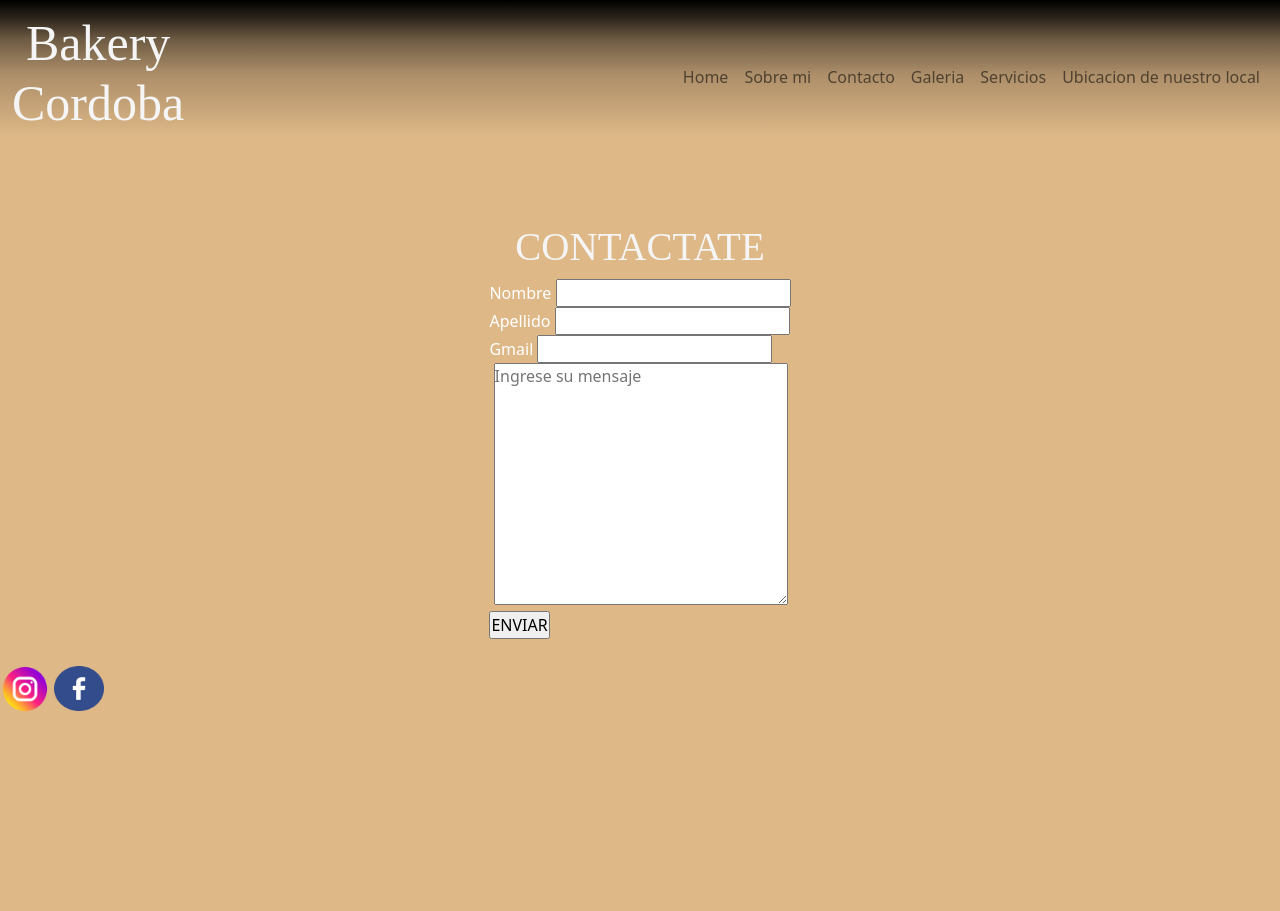
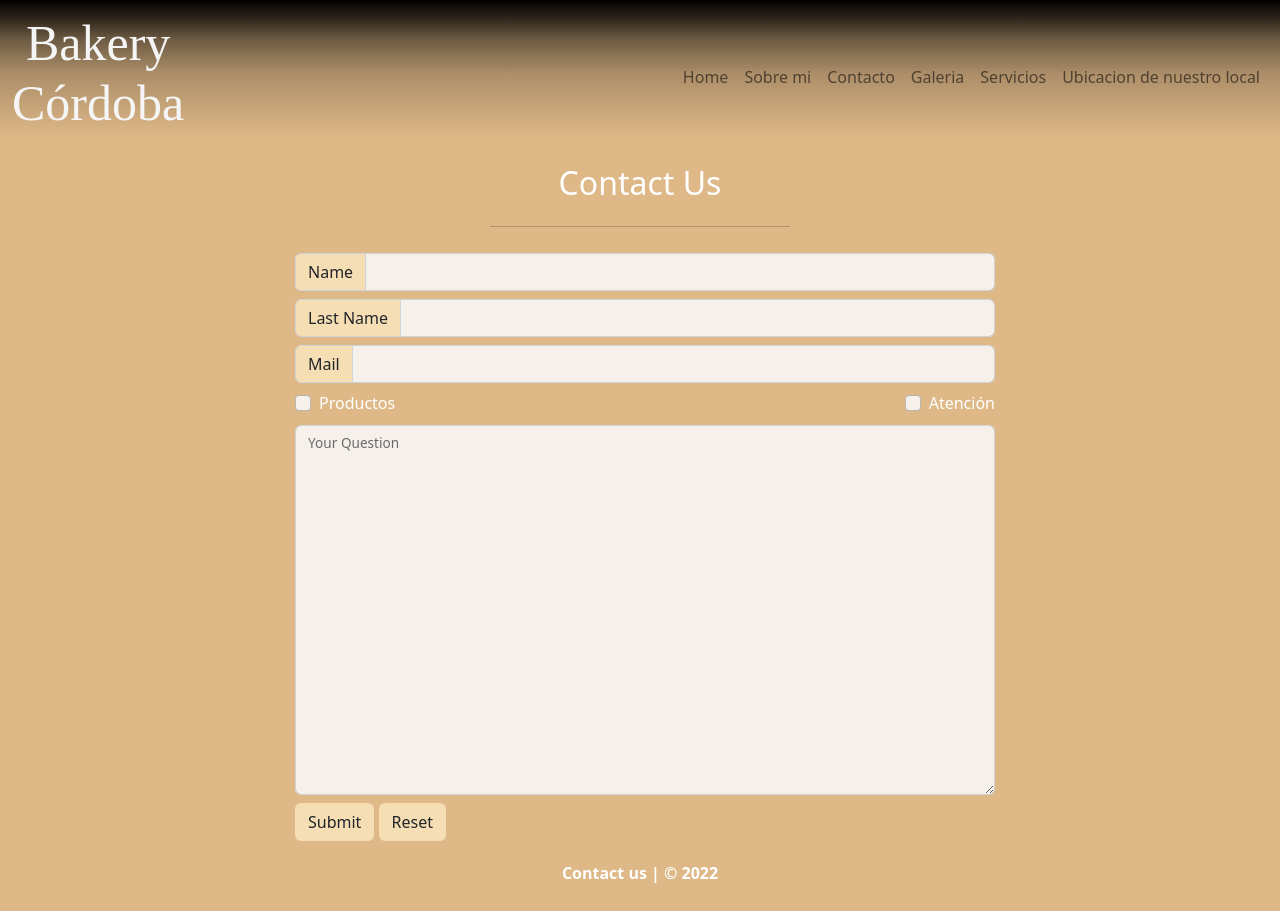
Before and after one commit to LuchoBaudano/Repo-muestra, a website: page vistas/Contacto.html in a window 1280 px wide. Before the commit the page ends 800 px from the top, so only its background shows below. Drawn offline with nearby package versions, Linux system fonts and the light colour scheme.

Commit message:
EntregaFinal

```diff
--- a/sass/Partials/_About-me.scss
+++ b/sass/Partials/_About-me.scss
@@ -1,9 +1,25 @@
+.Text__Img{
+    width: 100%;
+    display: flex;
+    height: 100%;
+}
 .Text{
+    padding-top: 70px;
+}
+.Text__Position{
     text-align: center;
-    padding-top: 70px;
+    position: absolute;
+}
+.Text__Caja{
+    position: relative;
+    display: flex;
+    flex-direction: column;
+    align-items: center;
+    justify-content: center;
 }
 .Text__1{
     font-family: 'Times New Roman', Times, serif;
     color: whitesmoke;
     font-size: 39px;
+    text-align: center;
 }
--- a/sass/Partials/_Contact.scss
+++ b/sass/Partials/_Contact.scss
@@ -1,8 +1,25 @@
-.Formulario{
+.h2Contact{
     color: white;
+    padding: 10px;
+    padding-bottom: 0px;
+}
+.contactForm{
+    color: white;
+    padding: 10px 10px 10px 20px;
+}
+.colorformname{
+    background-color: wheat;
+}
+.colorforminput{
+    background-color: rgb(245, 241, 234);
+}
+.contact{
     display: flex;
     flex-direction: column;
     align-items: center;
+}
+.hrcontact{
+    width: 300px;
 }
 .Text{
     text-align: center;
@@ -13,3 +30,6 @@
     color: whitesmoke;
     font-size: 39px;
 }
+.Tucson{
+    width: 700px;
+}
--- a/sass/Partials/_Footer.scss
+++ b/sass/Partials/_Footer.scss
@@ -3,22 +3,12 @@
     width: $width;
 
 }
-.Informacion{
-    @include sizes(70px, 100%);
-    display: inline;
-
+.footerMenu{
+    text-align: center;
+    color: white;
+    padding: 10px;
+    a{
+        color: white;
+        text-decoration: none;
+    }
 }
-.Insta{
-    width: 50px;
-    height: 75px;
-    padding-top: 25px;
-}
-.Facebook{
-    width: 50px;
-    height: 70px;
-    align-items: 403px ;
-    padding-top: 25px;
-}
-footer{
-    grid-area: footer;
-}
--- a/sass/Partials/_Media-queries.scss
+++ b/sass/Partials/_Media-queries.scss
@@ -7,5 +7,7 @@
         grid-template-rows: 1fr 1fr 1fr;
         grid-template-areas: "Frase" "Horario" "MenuComida";
     }
-
+    .Text__1{
+        font-size: 12px;
+    }
 }
--- a/vistas/Contacto.html
+++ b/vistas/Contacto.html
@@ -7,14 +7,14 @@
     <meta name="viewport" content="width=device-width, initial-scale=1.0">
     <meta name="Description" content="Contactate con nosotros">
     <meta name="Keywords" content="panaderia,bakery,coffee,meal,pan,merienda,breakfast,Contacto">
-    <title>Bakery Cordoba| Contact</title>
+    <title>Bakery Córdoba| Contact</title>
     <link rel="stylesheet" href="../estilos/main.css">
 </head>
 <body class="BodyIndex">
     <header>
         <nav class="navbar navbar-expand-lg">
             <div class="container-fluid">
-              <a class="navbar-brand" href="../index.html"><h1 class="Titulo">Bakery<br>Cordoba</h1></a>
+              <a class="navbar-brand" href="../index.html"><h1 class="Titulo">Bakery<br>Córdoba</h1></a>
               <button class="navbar-toggler" type="button" data-bs-toggle="collapse" data-bs-target="#navbarSupportedContent" aria-controls="navbarSupportedContent" aria-expanded="false" aria-label="Toggle navigation">
                 <span class="navbar-toggler-icon"></span>
               </button>
@@ -42,35 +42,50 @@
                 </div>
           </nav>
     </header>
-    <main class="Text">
-      <h1 class="Text__1">CONTACTATE</h1>
-    </main>
-      <main class="Formulario">
-        <form action="" method="get" enctype="text/plain">
-            <label for="U<sername">Nombre</label>
-            <input type="text" name="Username" id="Username" required>
-        <div>
-            <label for="Usersurname">Apellido</label>
-            <input type="text" name="Usersurname" id="Usersurname" required>
+    <main class="contact">
+      <h2 class="h2Contact">Contact Us</h2>
+      <hr class="hrcontact">
+      <form class="contactForm" action="" method="get" enctype="text/plain"><!--formulario completo de contacto-->
+          <div class="input-group mb-2">
+              <span class="input-group-text colorformname" id="inputGroup-sizing-default">Name</span>
+              <input type="text" class="form-control colorforminput" aria-label="Sizing example input" aria-describedby="inputGroup-sizing-default">
           </div>
-        <div>
-            <label for="Usermail">Gmail</label>
-            <input type="email" name="Usermail" id="Usermail" required>
+          <div class="input-group mb-2">
+            <span class="input-group-text colorformname" id="inputGroup-sizing-default">Last Name</span>
+            <input type="text" class="form-control colorforminput" aria-label="Sizing example input" aria-describedby="inputGroup-sizing-default">
           </div>
-        <div>
-            <label for="Usertext"></label>
-            <textarea name="Usertext" id="Usertext" cols="30" rows="10" placeholder="Ingrese su mensaje" required></textarea>
+          <div class="input-group mb-2">
+            <span class="input-group-text colorformname" id="inputGroup-sizing-default">Mail</span>
+            <input type="email" class="form-control colorforminput" aria-label="Sizing example input" aria-describedby="inputGroup-sizing-default">
           </div>
-        <div>
-            <input type="submit" value="ENVIAR">
+          <div class="d-flex flex-row justify-content-between mb-2">
+            <div class="form-check">
+              <input class="form-check-input colorforminput" type="checkbox" value="0" id="flexCheckDefault">
+              <label class="form-check-label" for="flexCheckDefault">
+                Productos
+              </label>
             </div>
+            <div class="form-check">
+              <input class="form-check-input colorforminput" type="checkbox" value="1" id="flexCheckDefault">
+              <label class="form-check-label" for="flexCheckDefault">
+                Atención
+              </label>
+          </div>
+          </div>
+          <div class="form-floating mb-2">
+            <textarea class="form-control colorforminput Tucson" id="floatingTextarea2" style="height: 370px"></textarea>
+            <label for="floatingTextarea2" class="text-dark">Your Question</label>
+          </div>
+          <button type="submit" class="btn colorformname">Submit</button>
+          <button type="reset" class="btn colorformname">Reset</button>
       </form>
   </main>
     <footer>
-        <div class="Informacion">
-            <a href="https://www.instagram.com/"><img class="Insta" src="../assets/instagram.png" alt=""></a>
-           <a href="https://es-la.facebook.com/"><img class="Facebook" src="../assets/facebook.png" alt=""></a>
-        </div>
+      <b> <p class="footerMenu">
+         <a href="../vistas/Contacto.html">Contact us</a> |
+         © 2022
+       </p>
+     </b>
      </footer>
     <script src="https://cdn.jsdelivr.net/npm/bootstrap@5.2.0-beta1/dist/js/bootstrap.bundle.min.js" integrity="sha384-pprn3073KE6tl6bjs2QrFaJGz5/SUsLqktiwsUTF55Jfv3qYSDhgCecCxMW52nD2" crossorigin="anonymous"></script>
 </body>
```
Also changed, not shown: index.html (+10 -8 lines), vistas/Galeria.html (+27 -12 lines), vistas/Ubicacion-de-nuestro-local.html (+9 -9 lines), vistas/servicios.html (+56 -8 lines), vistas/sobre-mi.html (+17 -9 lines), estilos/main.css, 4 other files. Lines whose indentation alone changed are shown as unchanged.
